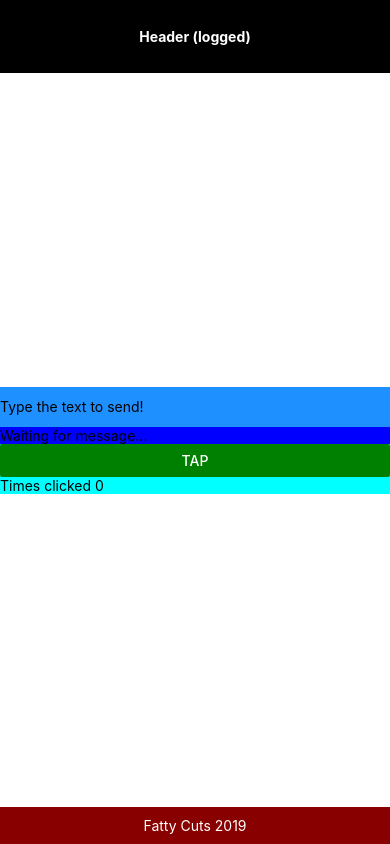
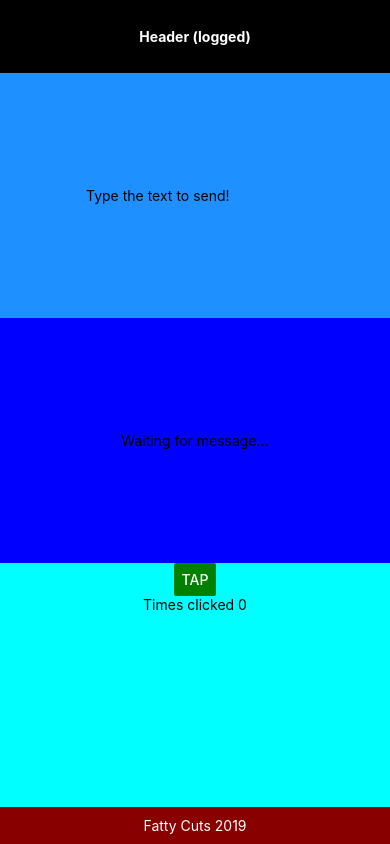
Before and after one commit to packetstracer/crossfit, a React Native app: screen / in a window 390 px wide. Built offline with nearby package versions, Linux system fonts and the light colour scheme.

Commit message:
refactor(apps/BT): Improve styles

```diff
--- a/src/components/apps/bluetooth-test-app/BluetoothTestApp.js
+++ b/src/components/apps/bluetooth-test-app/BluetoothTestApp.js
@@ -1,5 +1,5 @@
 import React from 'react'
-import { StyleSheet, Text, View, TextInput, Button } from 'react-native'
+import { StyleSheet, Text, View, TextInput, Button, Vibration } from 'react-native'
 
 import BluetoothSenderUi from '../../ui/bluetooth-sender-ui/BluetoothSenderUi'
 import BluetoothReceiverUi from '../../ui/bluetooth-receiver-ui/BluetoothReceiverUi'
@@ -33,10 +33,9 @@ class BluetoothTestApp extends React.Component {
     this.setState({ textSent: true })
     this.setState({ textToSend: '' })
 
-    setTimeout(() => {
-      console.log('Changing state...')
-      this.setState({ textSent: false })
-    }, 3000)
+    Vibration.vibrate(1000)
+
+    setTimeout(() => { this.setState({ textSent: false }) }, 3000)
   }
 
   render () {
--- a/src/components/ui/bluetooth-receiver-ui/BluetoothReceiverUi.js
+++ b/src/components/ui/bluetooth-receiver-ui/BluetoothReceiverUi.js
@@ -15,7 +15,10 @@ class BluetoothReceiverUi extends React.Component {
 
 const styles = StyleSheet.create({
   container: {
-    backgroundColor: 'blue'
+    flex: 7,
+    alignItems: 'center',
+    justifyContent: 'center',
+    backgroundColor: 'blue',
   }
 })
 
--- a/src/components/ui/bluetooth-sender-ui/BluetoothSenderUi.js
+++ b/src/components/ui/bluetooth-sender-ui/BluetoothSenderUi.js
@@ -20,7 +20,10 @@ class BluetoothSenderUi extends React.Component {
 
 const styles = StyleSheet.create({
   container: {
-    backgroundColor: 'dodgerblue'
+    flex: 7,
+    alignItems: 'center',
+    justifyContent: 'center',
+    backgroundColor: 'dodgerblue',
   }
 })
 
--- a/src/components/ui/tap-tempo-ui/TapTempoUi.js
+++ b/src/components/ui/tap-tempo-ui/TapTempoUi.js
@@ -5,8 +5,8 @@ class TapTempoUi extends React.Component {
   render () {
     return (
       <View style={styles.container}>
-        <Button onPress={this.props.handleButtonClick} title="Tap" color="green"/>
-        <Text>Times clicked {this.props.timesClicked}</Text>
+        <Button style={styles.tapButton} onPress={this.props.handleButtonClick} title="Tap" color="green"/>
+        <Text style={styles.clickedText}>Times clicked {this.props.timesClicked}</Text>
       </View>
     );
   }
@@ -14,7 +14,18 @@ class TapTempoUi extends React.Component {
 
 const styles = StyleSheet.create({
   container: {
+    flex: 7,
+    alignItems: 'center',
+    justifyContent: 'center',
     backgroundColor: 'cyan',
+  },
+
+  tapButton: {
+    flex: 8,
+  },
+
+  clickedText: {
+    flex: 2,
   },
 });
 
```
